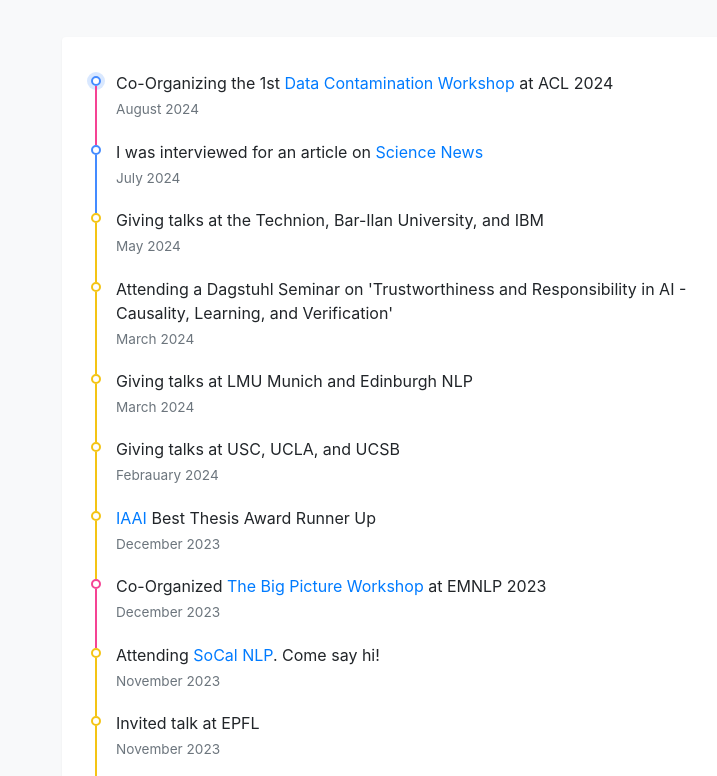
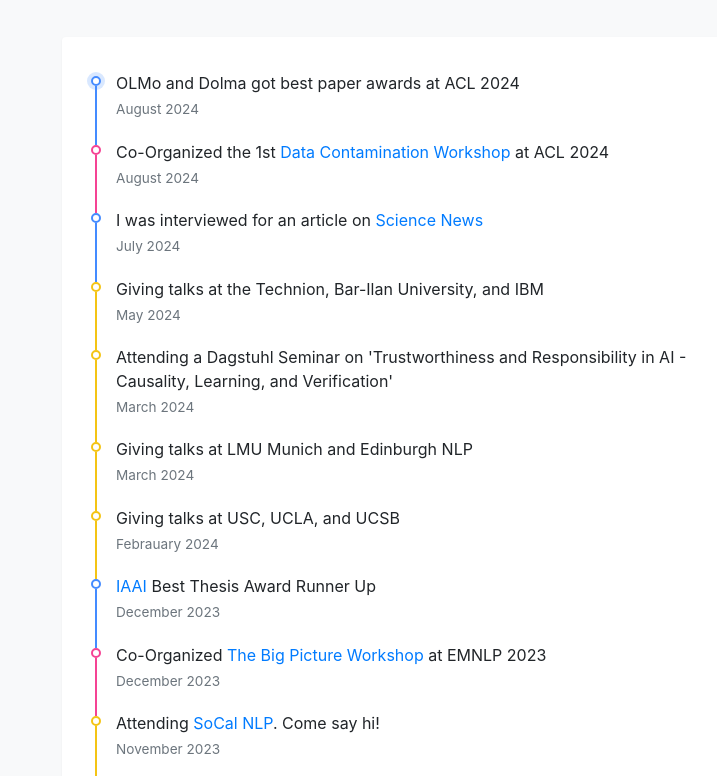
Before and after one commit to yanaiela/yanaiela.github.io, a website with bundled scripts: page index.html in a window 1280 px wide. Shown: the part 737-1513 px from the top of the page, without its empty margins (245-962 px from the left). Built offline with nearby package versions, Linux system fonts and the light colour scheme; some icons are missing; a web font is replaced by a local one.

Commit message:
best paper awards @ acl

```diff
--- a/index.html
+++ b/index.html
@@ -236,9 +236,17 @@
                         <div class="timeline p-4 block mb-4">
 
                           <div class="tl-item active">
+                            <div class="tl-dot b-primary"></div>
+                            <div class="tl-content">
+                                <div class="">OLMo and Dolma got best paper awards at ACL 2024</div>
+                                <div class="tl-date text-muted mt-1">August 2024</div>
+                            </div>
+                          </div>
+
+                          <div class="tl-item">
                             <div class="tl-dot b-danger"></div>
                             <div class="tl-content">
-                                <div class="">Co-Organizing the 1st <a href="https://conda-workshop.github.io/">Data Contamination Workshop</a> at ACL 2024</div>
+                                <div class="">Co-Organized the 1st <a href="https://conda-workshop.github.io/">Data Contamination Workshop</a> at ACL 2024</div>
                                 <div class="tl-date text-muted mt-1">August 2024</div>
                             </div>
                           </div>
@@ -284,7 +292,7 @@
                           </div>
 
                           <div class="tl-item">
-                            <div class="tl-dot b-warning"></div>
+                            <div class="tl-dot b-primary"></div>
                             <div class="tl-content">
                                 <div class=""><a href="https://www.iaai.org.il/copy-of-prizes">IAAI</a> Best Thesis Award Runner Up</a></div>
                                 <div class="tl-date text-muted mt-1">December 2023</div>
@@ -457,7 +465,7 @@
           <p>
             <h5><b>Data Contamination Report from the 2024 CONDA Shared Task</b></h5>
             Oscar Sainz, Iker García-Ferrero, Alon Jacovi, Jon Ander Campos, <u><i>Yanai Elazar</i></u>, Eneko Agirre, Yoav Goldberg, Wei-Lin Chen, Jenny Chim, Leshem Choshen, Luca D'Amico-Wong, Melissa Dell, Run-Ze Fan, Shahriar Golchin, Yucheng Li, Pengfei Liu, Bhavish Pahwa, Ameya Prabhu, Suryansh Sharma, Emily Silcock, Kateryna Solonko, David Stap, Mihai Surdeanu, Yu-Min Tseng, Vishaal Udandarao, Zengzhi Wang, Ruijie Xu, Jinglin Yang<br/>
-            arxiv<br/>
+            CONDA Workshop @ ACL 2024<br/>
             <a href="https://arxiv.org/abs/2407.21530"><span class="badge badge-pill badge-primary">paper</span></a>
             <button type="button" class="badge badge-pill badge-warning btn my-1 mr-1 btn-sm js-cite-modal" data-filename="/bibtex/conda-report.bib">bibtex</button>
             <a href="https://huggingface.co/spaces/CONDA-Workshop/Data-Contamination-Database"><span class="badge badge-pill badge-danger">resource</span></a>
@@ -504,7 +512,7 @@
             Dirk Groeneveld, Iz Beltagy, Pete Walsh, Akshita Bhagia, Rodney Kinney, Oyvind Tafjord, Ananya Harsh Jha, Hamish Ivison, Ian Magnusson, Yizhong Wang, Shane Arora, David Atkinson, Russell Authur, Khyathi Raghavi Chandu, Arman Cohan, Jennifer Dumas, <u><i>Yanai Elazar</i></u>,
             Yuling Gu, Jack Hessel, Tushar Khot, William Merrill, Jacob Morrison, Niklas Muennighoff, Aakanksha Naik, Crystal Nam, Matthew E. Peters, Valentina Pyatkin, Abhilasha Ravichander, Dustin Schwenk, Saurabh Shah, Will Smith, Emma Strubell, Nishant Subramani, Mitchell Wortsman,
               Pradeep Dasigi, Nathan Lambert, Kyle Richardson, Luke Zettlemoyer, Jesse Dodge, Kyle Lo, Luca Soldaini, Noah A. Smith, Hannaneh Hajishirzi<br/>
-            ACL 2024<br/>
+            ACL 2024 🏆 Best Theme Paper <br/>
             <a href="https://arxiv.org/abs/2402.00838"><span class="badge badge-pill badge-primary">paper</span></a>
             <button type="button" class="badge badge-pill badge-warning btn my-1 mr-1 btn-sm js-cite-modal" data-filename="/bibtex/olmo.bib">bibtex</button>
             <span class="badge badge-pill badge-dark">long</span>
@@ -519,13 +527,14 @@
             <a href="https://sdtimes.com/ai/ai2-releases-olmo-an-open-llm/"><span class="badge badge-pill badge-info">SD Times</span></a>
             <a href="https://venturebeat.com/ai/truly-open-source-llm-from-ai2-to-drive-critical-shift-in-ai-development/"><span class="badge badge-pill badge-info">VentureBeat</span></a>
             <a href="https://www.fastcompany.com/91021305/ai2-new-open-source-llm?partner=rss&utm_source=rss&utm_medium=feed&utm_campaign=rss+fastcompany&utm_content=rss"><span class="badge badge-pill badge-info">Fast Company</span></a>
+
          </p>
 
          <p>
           <h5><b>Dolma: an Open Corpus of Three Trillion Tokens for Language Model Pretraining Research</b></h5>
           Luca Soldaini, Rodney Kinney, Akshita Bhagia, Dustin Schwenk, David Atkinson, Russell Authur, Ben Bogin, Khyathi Chandu, Jennifer Dumas, <u><i>Yanai Elazar</i></u>, Valentin Hofmann, Ananya Harsh Jha, Sachin Kumar, Li Lucy, Xinxi Lyu, Nathan Lambert, Ian Magnusson,
           Jacob Morrison, Niklas Muennighoff, Aakanksha Naik, Crystal Nam, Matthew E. Peters, Abhilasha Ravichander, Kyle Richardson, Zejiang Shen, Emma Strubell, Nishant Subramani, Oyvind Tafjord, Pete Walsh, Luke Zettlemoyer, Noah A. Smith, Hannaneh Hajishirzi, Iz Beltagy, Dirk Groeneveld, Jesse Dodge, Kyle Lo<br/>
-          ACL 2024<br/>
+          ACL 2024 🏆 Best Resource Paper <br/>
           <a href="https://arxiv.org/abs/2402.00159"><span class="badge badge-pill badge-primary">paper</span></a>
           <button type="button" class="badge badge-pill badge-warning btn my-1 mr-1 btn-sm js-cite-modal" data-filename="/bibtex/dolma.bib">bibtex</button>
           <span class="badge badge-pill badge-dark">long</span>
```
